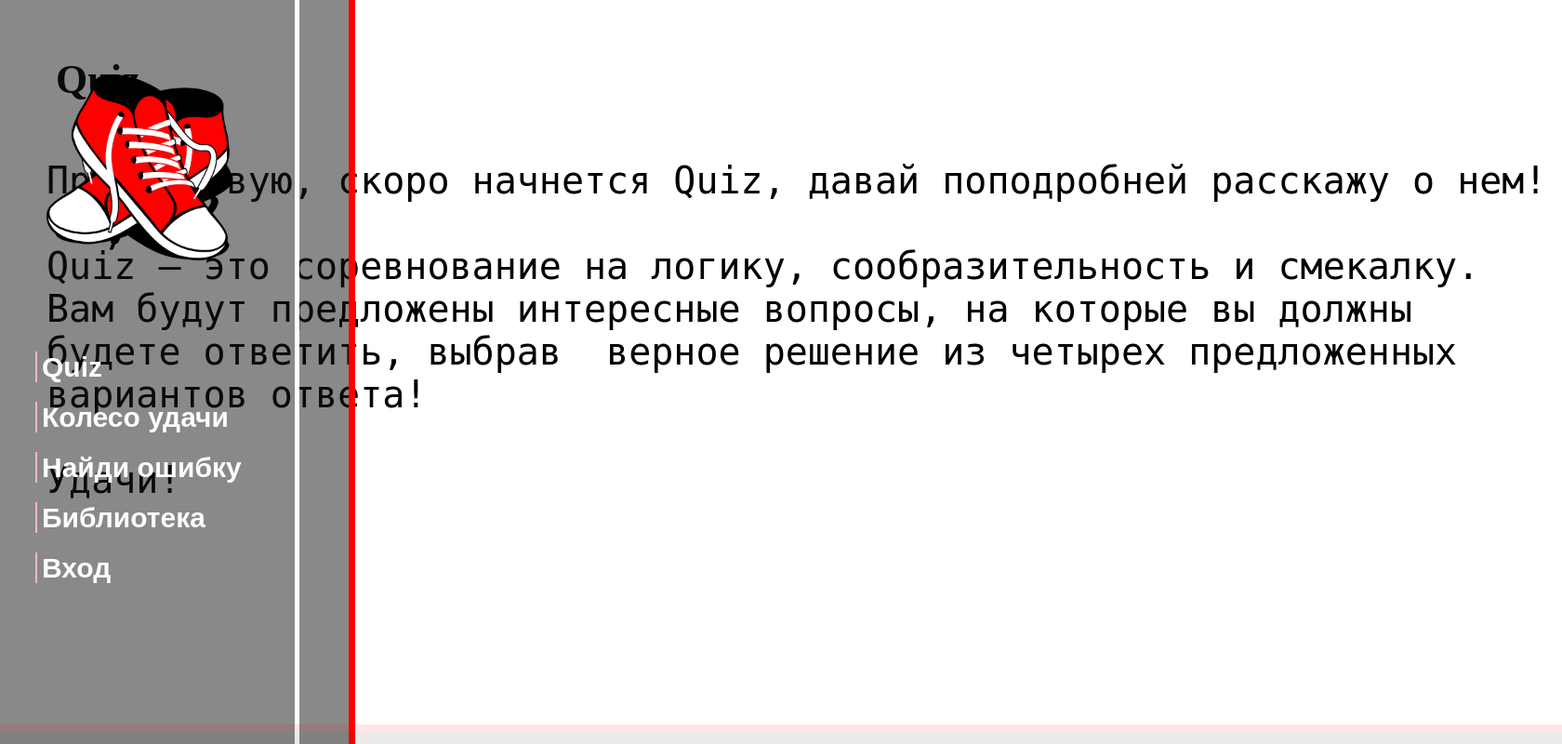
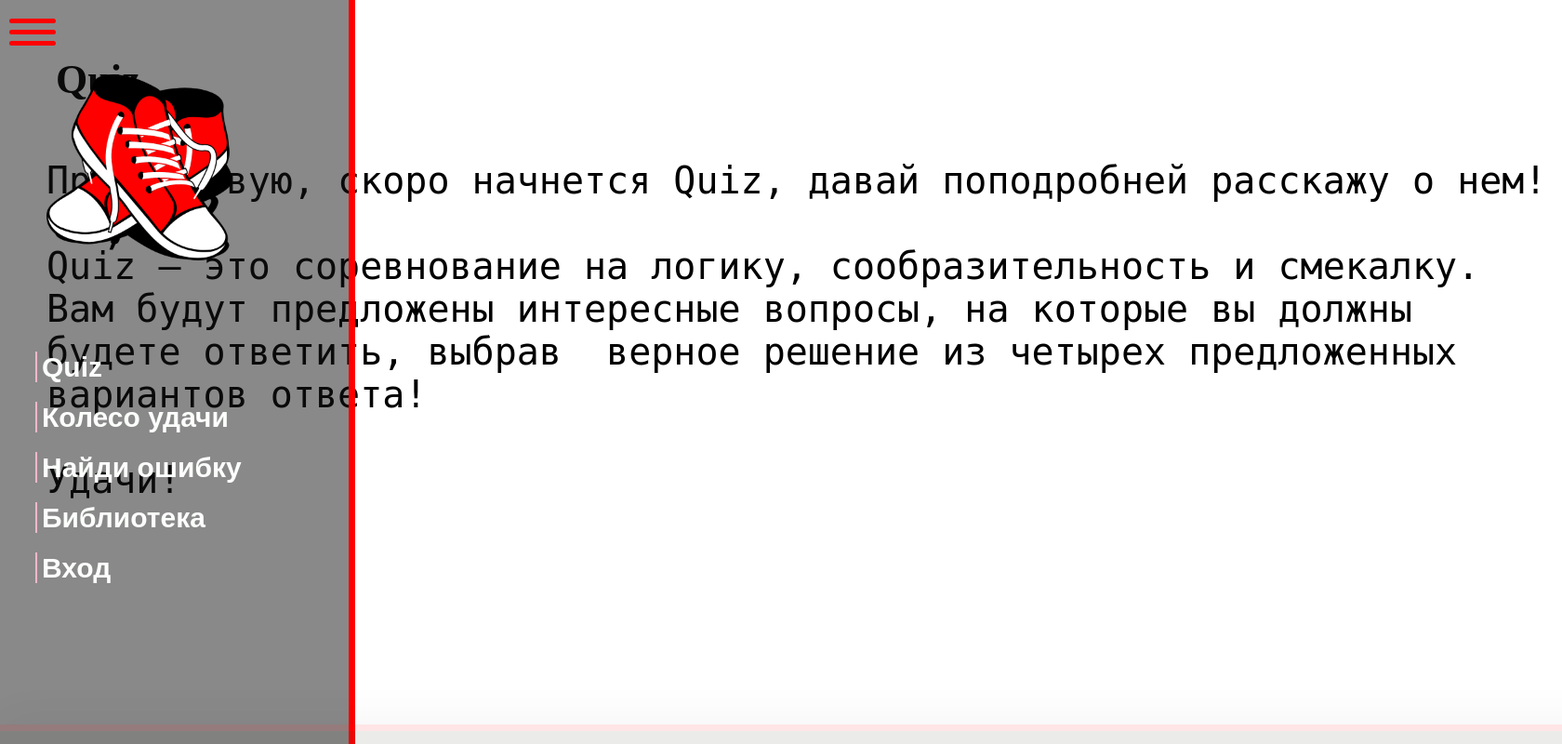
Before and after one commit to SteppingCode/barxatniu, a Flask app: page /game/quiz in a window 1680 px wide. Shown: the whole page at 93% size. Run offline with Flask 3, Linux system fonts and the light colour scheme; data comes from the database, SQL or seed files in the repository.

Commit message:
12.09.23

```diff
--- a/static/css/styles.css
+++ b/static/css/styles.css
@@ -5,9 +5,9 @@ html, body {
     height: 100%;
 }
 
-#wrapper {
+.wrapper {
+    position: absolute;
     min-height: 100%;
-    margin-bottom: 300px;
 }
 
 h1 {
@@ -46,54 +46,39 @@ h1 {
 	margin-left: -52px;
 }
 
-.menu span {
-    border-right: 5px white solid;
+#span_1 {
 	margin-right: 30px;
 	padding-right: 50px;
-	left: 100%;
-	margin-left: -108px;
-	height: 100vh;
-	top: 0;
-	position: absolute;
+	top: 20px;
 }
-
-@keyframes light {
-    0% {
-        opacity: .1;
-        left: -300px;
-    }
-    50% {
-        opacity: .6;
-        left: -270px;
-    }
-    75% {
-        opacity: .5;
-        left: -300px;
-    }
-    90% {
-        opacity: .4;
-        left: -280px;
-    }
-    95% {
-        opacity: .3;
-        left: -290px;
-    }
-    100% {
-        opacity: .2;
-        left: -300px;
-    }
+#span_2 {
+	margin-right: 30px;
+	padding-right: 50px;
+	top: 32px;
 }
-
+#span_3 {
+	margin-right: 30px;
+	padding-right: 50px;
+	top: 44px;
+}
+#span_1, #span_2, #span_3 {
+    border-top: 5px red solid;
+    border-radius: 40px;
+    margin-left: 10px;
+    position: fixed;
+    z-index: 3;
+}
+.burger {
+}
 .menu{
 	padding: 25vh 50px;
 	background: rgba(20, 20, 20, 0.5);
 	height: 100vh;
 	border-right: 7px solid red;
 	position: fixed;
-    opacity: .1;
+    opacity: 0;
 	left: -300px;
 	transition: 0.4s ease;
-	animation: light 1s;
 	z-index: 2;
 }
 .menu:hover{
@@ -101,7 +86,10 @@ h1 {
 	transition: 0.5s ease;
 	opacity: 1;
 }
-
+.menu:hover > .burger {
+    opacity: 0;
+    transition: 0.5s ease;
+}
 #log, #pass {
     width: auto;
     padding: 15px;
@@ -201,6 +189,7 @@ footer {
     border-top: 7px red solid;
     z-index: 2;
     opacity: .1;
+    box-shadow: 0 0 50px rgba(0,0,0,0.5);
     transition: 0.4s ease;
 }
 
--- a/templates/base.html
+++ b/templates/base.html
@@ -15,8 +15,12 @@
 <div class="wrapper">
 {% block content %}
     {%- block menu -%}
+        <div class="burger">
+            <span id="span_1"></span>
+            <span id="span_2"></span>
+            <span id="span_3"></span>
+        </div>
         <div class="menu">
-            <span></span>
             <a href="{{url_for('start_page')}}"><img src="/static/img/favicon.png" width="200" height="200" style="margin-top: -120px; margin-bottom: 70px;"></a>
             <div class="list_menu">
                 <ul>
```
